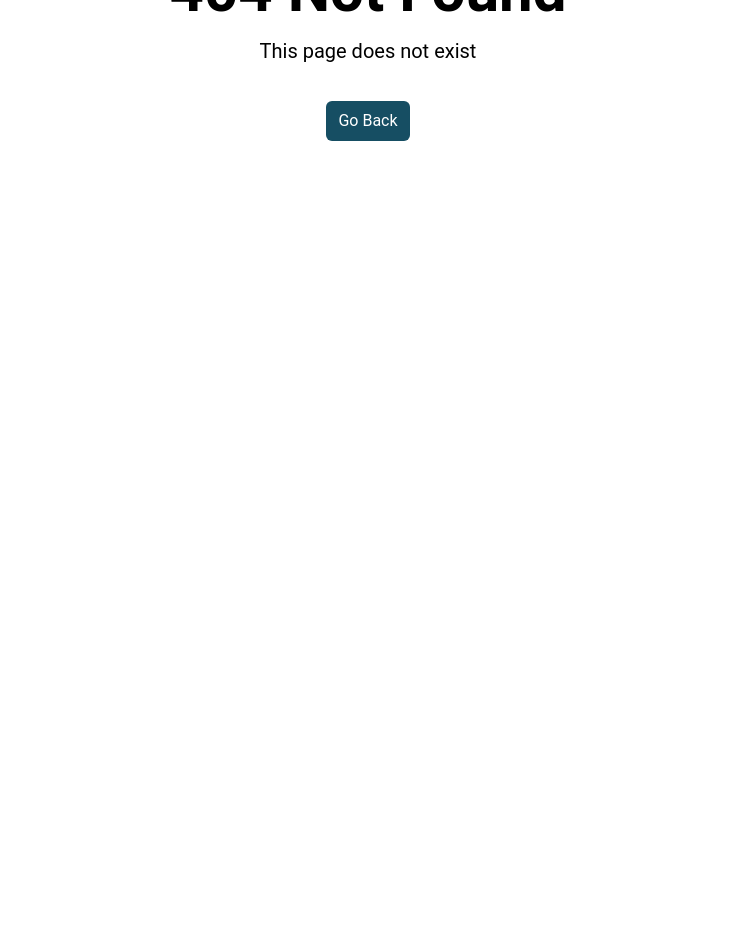
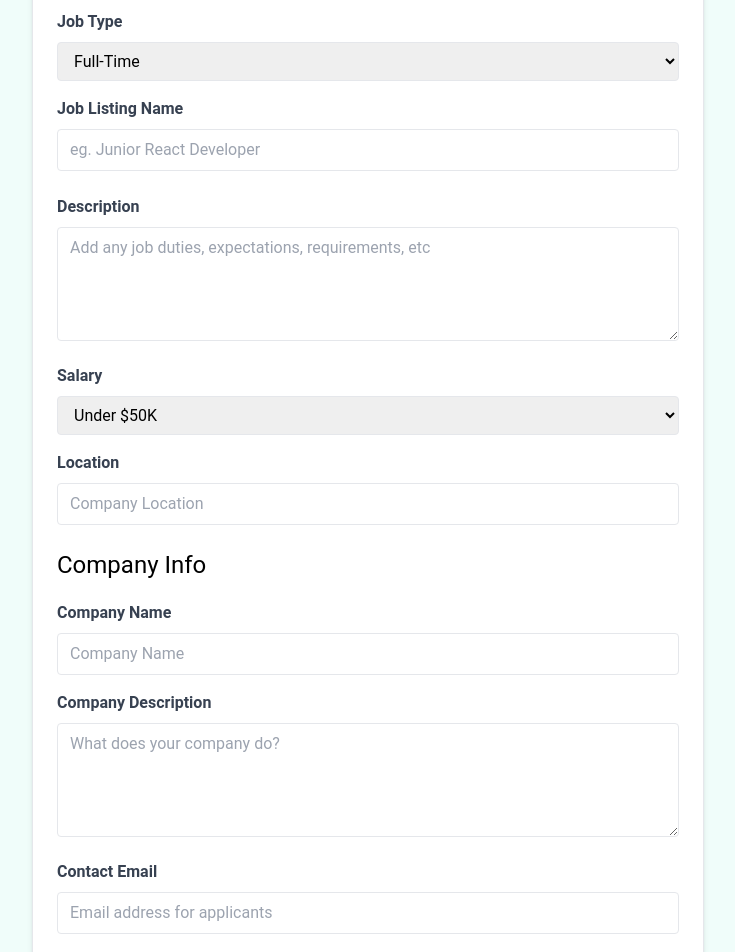
Before and after one commit to ensarokumus/fetch-devs, a React (Vite) app: page /add-job in a window 1280 px wide. Before the commit this address had no page. Shown: the part 260-1212 px from the top of the page, without its empty margins (272-1007 px from the left). Before the commit the page ends 800 px from the top, so only its background shows below. Built offline with nearby package versions, Linux system fonts and the light colour scheme.

Commit message:
feat: adds add/remove job listings

```diff
--- a/src/App.jsx
+++ b/src/App.jsx
@@ -9,19 +9,45 @@
 import JobsPage from "./pages/JobsPage";
 import NotFoundPage from "./pages/NotFoundPage";
 import JobPage, { jobLoader } from "./pages/JobPage";
+import AddJobPage from "./pages/AddJobPage";
+
+const App = () => {
+  // Add New Job
+  const addJob = async (newJob) => {
+    const res = await fetch("/api/jobs", {
+      method: "POST",
+      headers: {
+        "Content-Type": "application/json",
+      },
+      body: JSON.stringify(newJob),
+    });
+    return;
+  };
+
+  // Delete Job
+  const deleteJob = async (id) => {
+    const res = await fetch(`/api/jobs/${id}`, {
+      method: "DELETE",
+    });
+    return;
+  };
 
   const router = createBrowserRouter(
     createRoutesFromElements(
       <Route path="/" element={<MainLayout />}>
         <Route index element={<HomePage />} />
         <Route path="/jobs" element={<JobsPage />} />
-      <Route path="/jobs/:id" element={<JobPage />} loader={jobLoader} />
+        <Route path="/add-job" element={<AddJobPage addJobSubmit={addJob} />} />
+        <Route
+          path="/jobs/:id"
+          element={<JobPage deleteJob={deleteJob} />}
+          loader={jobLoader}
+        />
         <Route path="*" element={<NotFoundPage />} />
       </Route>
     )
   );
 
-const App = () => {
   return <RouterProvider router={router} />;
 };
 
--- a/src/components/atoms/NavBar.jsx
+++ b/src/components/atoms/NavBar.jsx
@@ -28,7 +28,7 @@
                 <NavLink to="/jobs" className={LinkClass}>
                   Jobs
                 </NavLink>
-                <NavLink to="/add-job.html" className={LinkClass}>
+                <NavLink to="/add-job" className={LinkClass}>
                   Add Job
                 </NavLink>
               </div>
--- /dev/null
+++ b/src/pages/AddJobPage.jsx
@@ -0,0 +1,235 @@
+import { useState } from "react";
+import { useNavigate } from "react-router-dom";
+
+const AddJobPage = ({ addJobSubmit }) => {
+  const [title, setTitle] = useState("");
+  const [type, setType] = useState("Full-Time");
+  const [location, setLocation] = useState("");
+  const [description, setDescription] = useState("");
+  const [salary, setSalary] = useState("Under $50K");
+  const [companyName, setCompanyName] = useState("");
+  const [companyDescription, setCompanyDescription] = useState("");
+  const [contactEmail, setContactEmail] = useState("");
+  const [contactPhone, setContactPhone] = useState("");
+
+  const navigate = useNavigate();
+
+  const submitForm = (e) => {
+    e.preventDefault();
+
+    const newJob = {
+      title,
+      type,
+      location,
+      description,
+      salary,
+      company: {
+        name: companyName,
+        description: companyDescription,
+        contactEmail,
+        contactPhone,
+      },
+    };
+
+    addJobSubmit(newJob);
+
+    return navigate("/jobs");
+  };
+
+  return (
+    <section className="bg-teal-50">
+      <div className="container m-auto max-w-2xl py-24">
+        <div className="bg-white px-6 py-8 mb-4 shadow-md rounded-md border m-4 md:m-0">
+          <form onSubmit={submitForm}>
+            <h2 className="text-3xl text-center font-semibold mb-6">Add Job</h2>
+
+            <div className="mb-4">
+              <label
+                htmlFor="type"
+                className="block text-gray-700 font-bold mb-2"
+              >
+                Job Type
+              </label>
+              <select
+                id="type"
+                name="type"
+                className="border rounded w-full py-2 px-3"
+                required
+                value={type}
+                onChange={(e) => setType(e.target.value)}
+              >
+                <option value="Full-Time">Full-Time</option>
+                <option value="Part-Time">Part-Time</option>
+                <option value="Remote">Remote</option>
+                <option value="Internship">Internship</option>
+              </select>
+            </div>
+
+            <div className="mb-4">
+              <label className="block text-gray-700 font-bold mb-2">
+                Job Listing Name
+              </label>
+              <input
+                type="text"
+                id="title"
+                name="title"
+                className="border rounded w-full py-2 px-3 mb-2"
+                placeholder="eg. Junior React Developer"
+                required
+                value={title}
+                onChange={(e) => setTitle(e.target.value)}
+              />
+            </div>
+            <div className="mb-4">
+              <label
+                htmlFor="description"
+                className="block text-gray-700 font-bold mb-2"
+              >
+                Description
+              </label>
+              <textarea
+                id="description"
+                name="description"
+                className="border rounded w-full py-2 px-3"
+                rows="4"
+                placeholder="Add any job duties, expectations, requirements, etc"
+                value={description}
+                onChange={(e) => setDescription(e.target.value)}
+              ></textarea>
+            </div>
+
+            <div className="mb-4">
+              <label
+                htmlFor="type"
+                className="block text-gray-700 font-bold mb-2"
+              >
+                Salary
+              </label>
+              <select
+                id="salary"
+                name="salary"
+                className="border rounded w-full py-2 px-3"
+                required
+                value={salary}
+                onChange={(e) => setSalary(e.target.value)}
+              >
+                <option value="Under $50K">Under $50K</option>
+                <option value="$50K - 60K">$50K - $60K</option>
+                <option value="$60K - 70K">$60K - $70K</option>
+                <option value="$70K - 80K">$70K - $80K</option>
+                <option value="$80K - 90K">$80K - $90K</option>
+                <option value="$90K - 100K">$90K - $100K</option>
+                <option value="$100K - 125K">$100K - $125K</option>
+                <option value="$125K - 150K">$125K - $150K</option>
+                <option value="$150K - 175K">$150K - $175K</option>
+                <option value="$175K - 200K">$175K - $200K</option>
+                <option value="Over $200K">Over $200K</option>
+              </select>
+            </div>
+
+            <div className="mb-4">
+              <label className="block text-gray-700 font-bold mb-2">
+                Location
+              </label>
+              <input
+                type="text"
+                id="location"
+                name="location"
+                className="border rounded w-full py-2 px-3 mb-2"
+                placeholder="Company Location"
+                required
+                value={location}
+                onChange={(e) => setLocation(e.target.value)}
+              />
+            </div>
+
+            <h3 className="text-2xl mb-5">Company Info</h3>
+
+            <div className="mb-4">
+              <label
+                htmlFor="company"
+                className="block text-gray-700 font-bold mb-2"
+              >
+                Company Name
+              </label>
+              <input
+                type="text"
+                id="company"
+                name="company"
+                className="border rounded w-full py-2 px-3"
+                placeholder="Company Name"
+                value={companyName}
+                onChange={(e) => setCompanyName(e.target.value)}
+              />
+            </div>
+
+            <div className="mb-4">
+              <label
+                htmlFor="company_description"
+                className="block text-gray-700 font-bold mb-2"
+              >
+                Company Description
+              </label>
+              <textarea
+                id="company_description"
+                name="company_description"
+                className="border rounded w-full py-2 px-3"
+                rows="4"
+                placeholder="What does your company do?"
+                value={companyDescription}
+                onChange={(e) => setCompanyDescription(e.target.value)}
+              ></textarea>
+            </div>
+
+            <div className="mb-4">
+              <label
+                htmlFor="contact_email"
+                className="block text-gray-700 font-bold mb-2"
+              >
+                Contact Email
+              </label>
+              <input
+                type="email"
+                id="contact_email"
+                name="contact_email"
+                className="border rounded w-full py-2 px-3"
+                placeholder="Email address for applicants"
+                required
+                value={contactEmail}
+                onChange={(e) => setContactEmail(e.target.value)}
+              />
+            </div>
+            <div className="mb-4">
+              <label
+                htmlFor="contact_phone"
+                className="block text-gray-700 font-bold mb-2"
+              >
+                Contact Phone
+              </label>
+              <input
+                type="tel"
+                id="contact_phone"
+                name="contact_phone"
+                className="border rounded w-full py-2 px-3"
+                placeholder="Optional phone for applicants"
+                value={contactPhone}
+                onChange={(e) => setContactPhone(e.target.value)}
+              />
+            </div>
+
+            <div>
+              <button
+                className="bg-teal-700 hover:bg-teal-900 text-white font-bold py-2 px-4 rounded-full w-full focus:outline-none focus:shadow-outline"
+                type="submit"
+              >
+                Add Job
+              </button>
+            </div>
+          </form>
+        </div>
+      </div>
+    </section>
+  );
+};
+
+export default AddJobPage;
--- a/src/pages/JobPage.jsx
+++ b/src/pages/JobPage.jsx
@@ -1,10 +1,23 @@
-import { useParams, useLoaderData } from "react-router-dom";
+/* eslint-disable react/prop-types */
+import { useParams, useLoaderData, useNavigate } from "react-router-dom";
 import { FaArrowLeft, FaMapMarker } from "react-icons/fa";
 import { Link } from "react-router-dom";
 
-const JobPage = () => {
+const JobPage = ({ deleteJob }) => {
+  const navigate = useNavigate();
   const { id } = useParams();
   const job = useLoaderData();
+
+  const onDeleteClick = (jobId) => {
+    const confirm = window.confirm(
+      "Are you sure you want to delete this listing"
+    );
+
+    if (!confirm) return;
+
+    deleteJob(jobId);
+    navigate("/jobs");
+  };
 
   return (
     <>
@@ -76,7 +89,10 @@
                 >
                   Edit Job
                 </Link>
-                <button className="bg-orange-700 hover:bg-orange-900 text-white font-bold py-2 px-4 rounded-full w-full focus:outline-none focus:shadow-outline mt-4 block">
+                <button
+                  onClick={() => onDeleteClick(job.id)}
+                  className="bg-orange-700 hover:bg-orange-900 text-white font-bold py-2 px-4 rounded-full w-full focus:outline-none focus:shadow-outline mt-4 block"
+                >
                   Delete Job
                 </button>
               </div>
```
Also changed, not shown: src/jobs.json (line endings or trailing spaces). Lines whose indentation alone changed are shown as unchanged.
